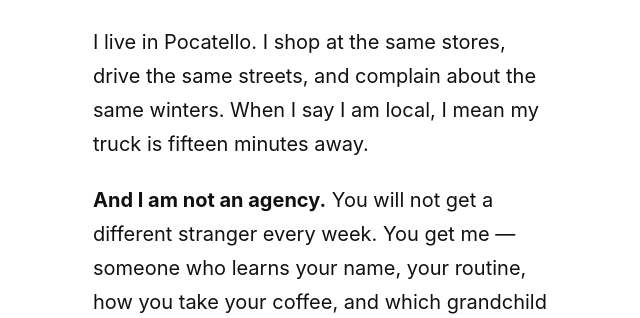
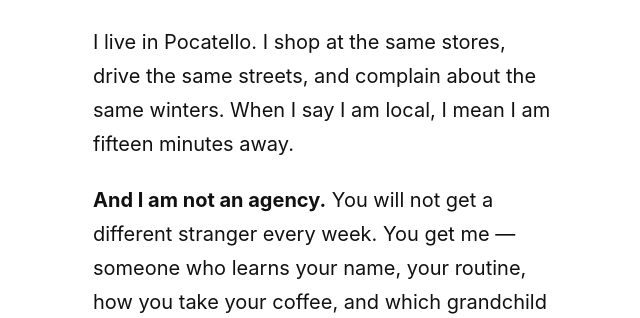
Before and after one commit to BillBrieferServer/seasons, a FastAPI app: page /preview/story in a window 1280 px wide. Shown: the part 1807-2125 px from the top of the page, without its empty margins (315-955 px from the left). Run offline with FastAPI, Linux system fonts and the light colour scheme; parts of the project's set-up code (start-up, migrations or seed data) failed here and were passed over; some libraries are stand-ins or nearby versions.

Commit message:
Story: drop the truck reference

```diff
--- a/app/templates/public/story.html
+++ b/app/templates/public/story.html
@@ -42,7 +42,7 @@
     actually get eaten.</p>
 
     <p>I live in Pocatello. I shop at the same stores, drive the same streets, and
-    complain about the same winters. When I say I am local, I mean my truck is
+    complain about the same winters. When I say I am local, I mean I am
     fifteen minutes away.</p>
 
     <p><strong>And I am not an agency.</strong> You will not get a different stranger
```
